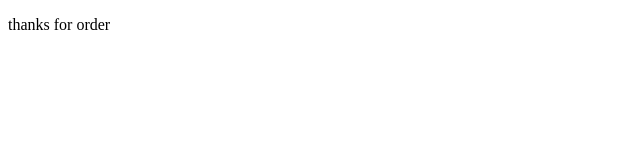
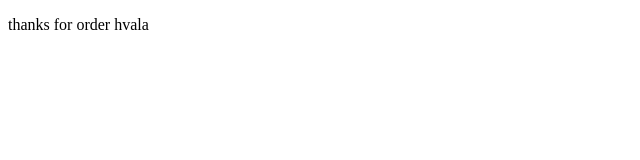
Before and after one commit to IwamotoKogan/shigurui, a website: page thanks.html in a window 1280 px wide. Shown: the full height of the page, 0-640 px from the left. Drawn offline with Linux system fonts and the light colour scheme.

Commit message:
Update thanks.html

```diff
--- a/thanks.html
+++ b/thanks.html
@@ -6,6 +6,6 @@
     <title>Document</title>
 </head>
 <body>
-    <p>thanks for order </p>
+    <p>thanks for order hvala </p>
 </body>
 </html>
```
